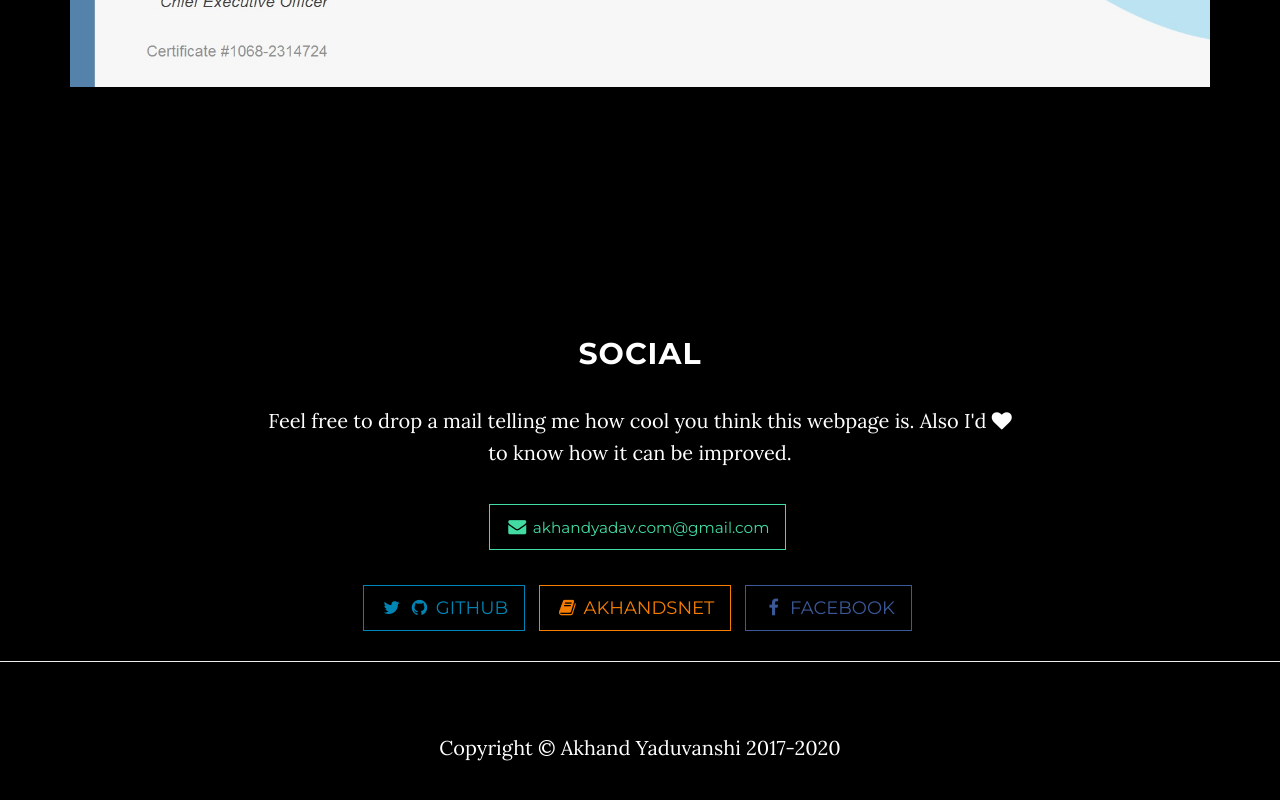
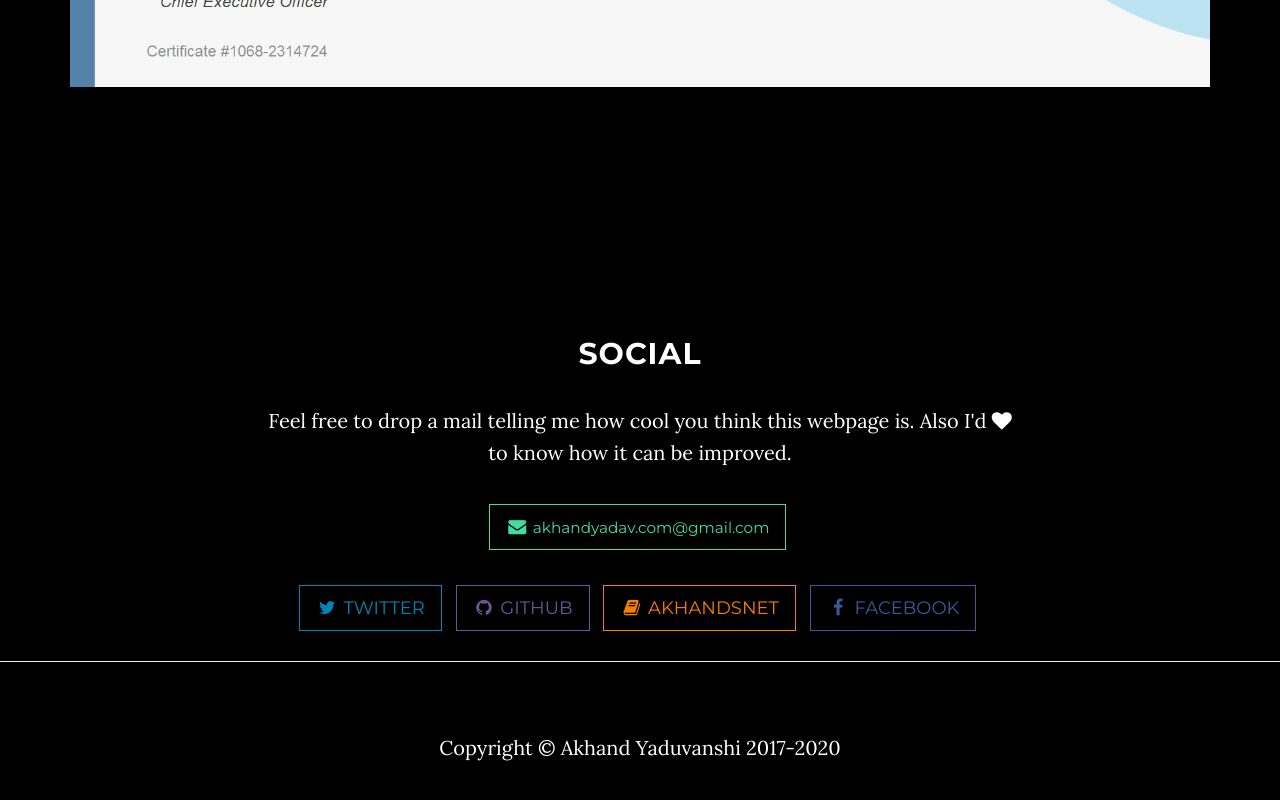
Before and after one commit to Silv3rh4t/silv3rh4t.github.io, a plain HTML site: page index.html in a window 1280 px wide. Shown: the part 3768-4568 px from the top of the page. Drawn offline with nearby package versions, Linux system fonts and the light colour scheme.

Commit message:
Twitter fixed

```diff
--- a/index.html
+++ b/index.html
@@ -149,7 +149,9 @@
                 <p></p>
                 <ul class="list-inline banner-social-buttons">
                     <li>
-                        <a href="https://twitter.com/Akhandsnet" class="btn btn-tw btn-lg"><i class="fa fa-twitter fa-fw"></i> <span class="/
+                        <a href="https://twitter.com/Akhandsnet" class="btn btn-tw btn-lg"><i class="fa fa-twitter fa-fw"></i> <span class="network-name">Twitter</span></a>
+                    </li>
+                    <li>
                         <a href="https://github.com/Silv3rh4t" class="btn btn-gb btn-lg"><i class="fa fa-github fa-fw"></i> <span class="network-name">Github</span></a>
                     </li>
                     <!-- <li>
```
